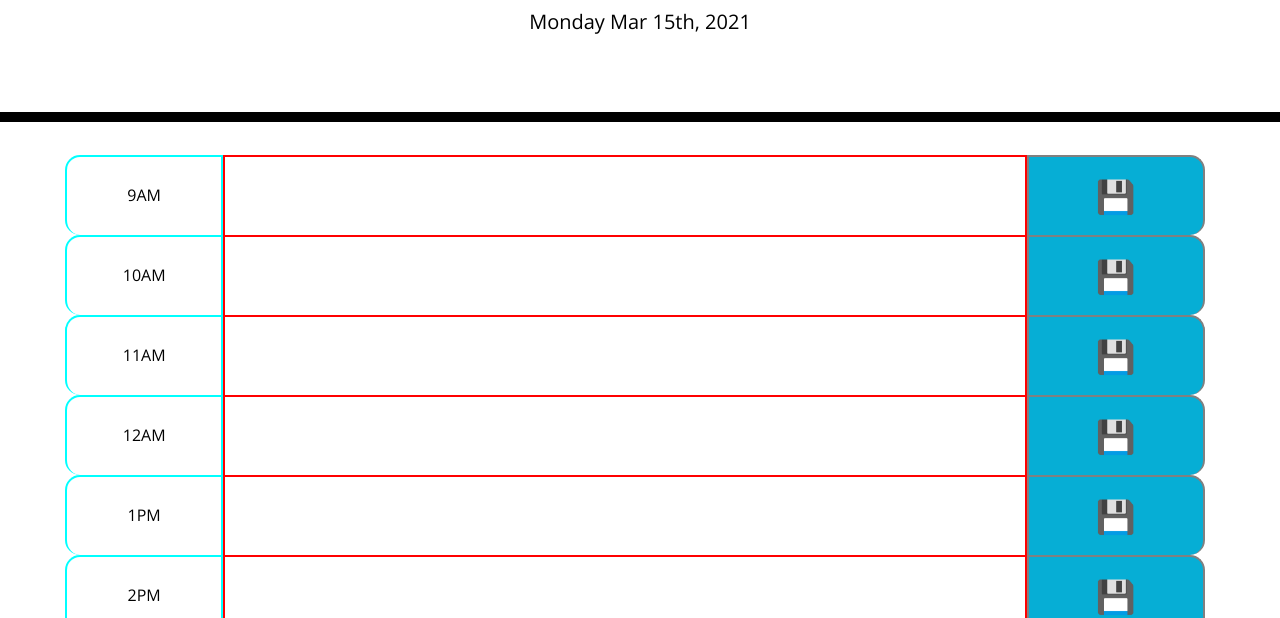
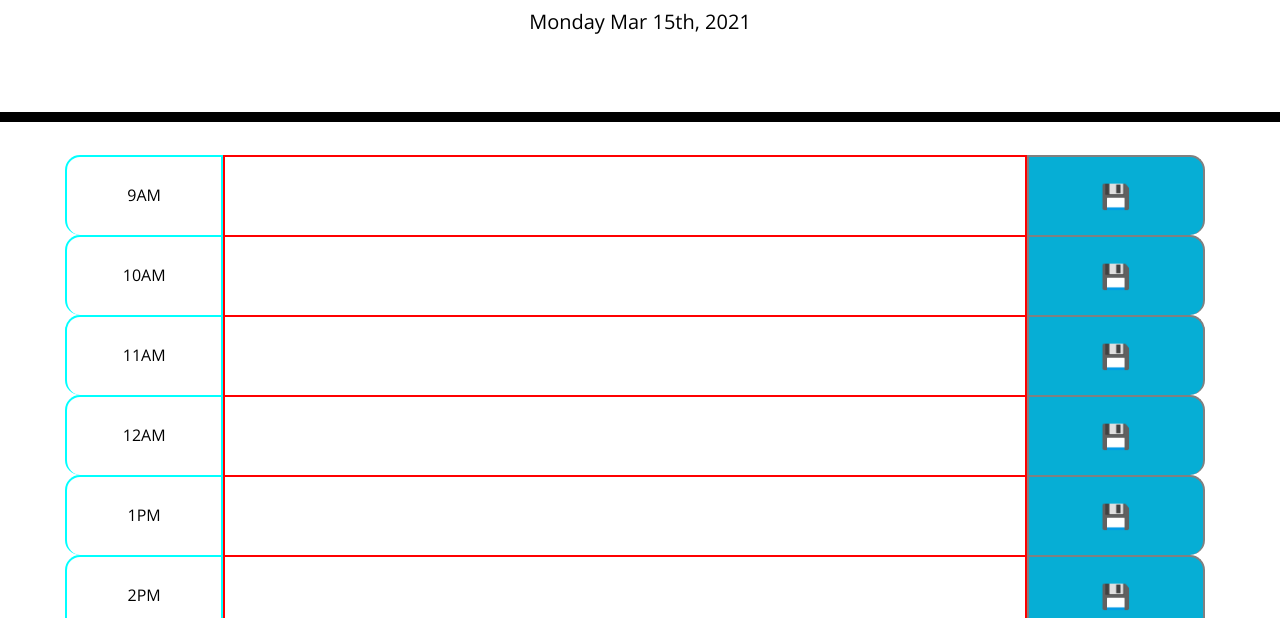
Before and after one commit to AustinJoo97/Work-Day-Scheduler-gwuhw5, a plain HTML site: page index.html in a window 1280 px wide. Shown: the part 182-800 px from the top of the page. Drawn offline with nearby package versions, Linux system fonts and the light colour scheme.

Commit message:
changed unicode render size in js

```diff
--- a/assets/style.css
+++ b/assets/style.css
@@ -89,7 +89,7 @@ textarea {
 .customSaveBtn{
   margin-left: -30px;
   border: solid 2px grey;
-  font-size: xx-large
+  font-size: x-large
 }
 
 .customSaveBtn:hover{
```
